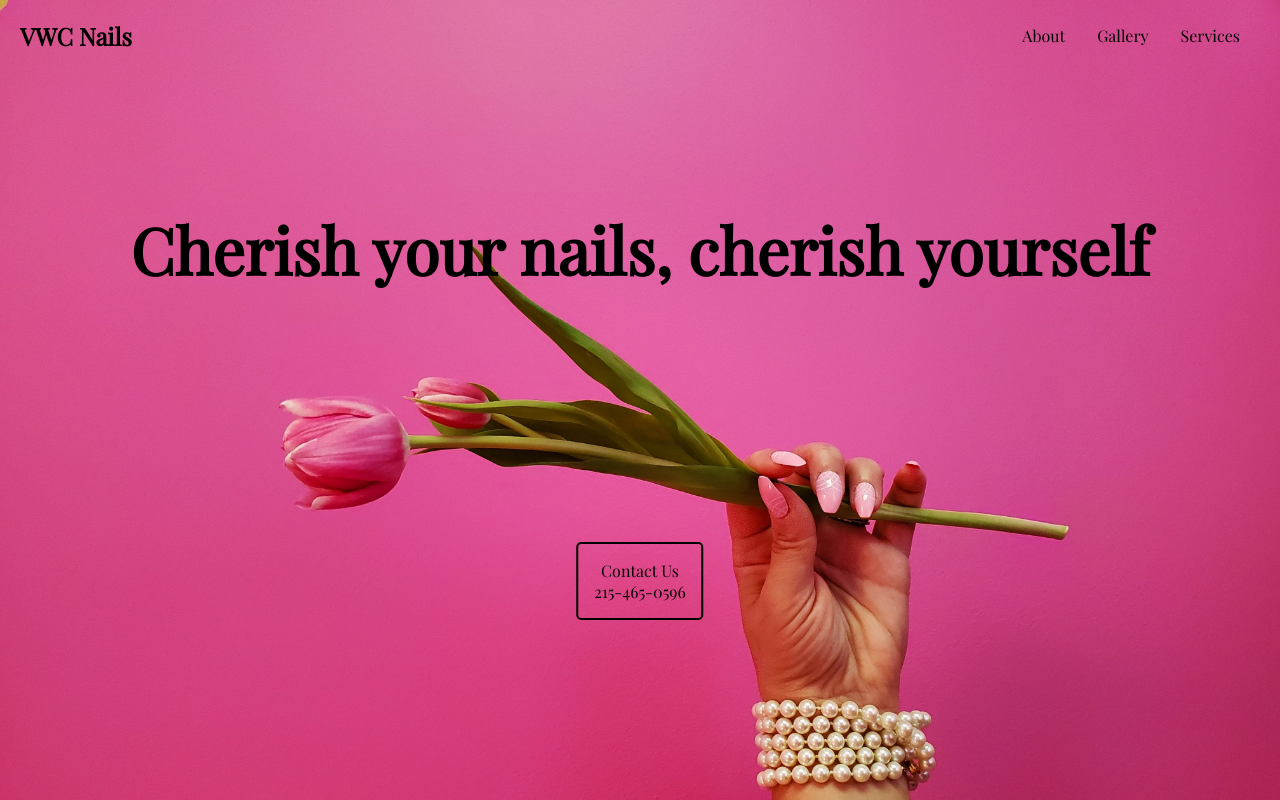
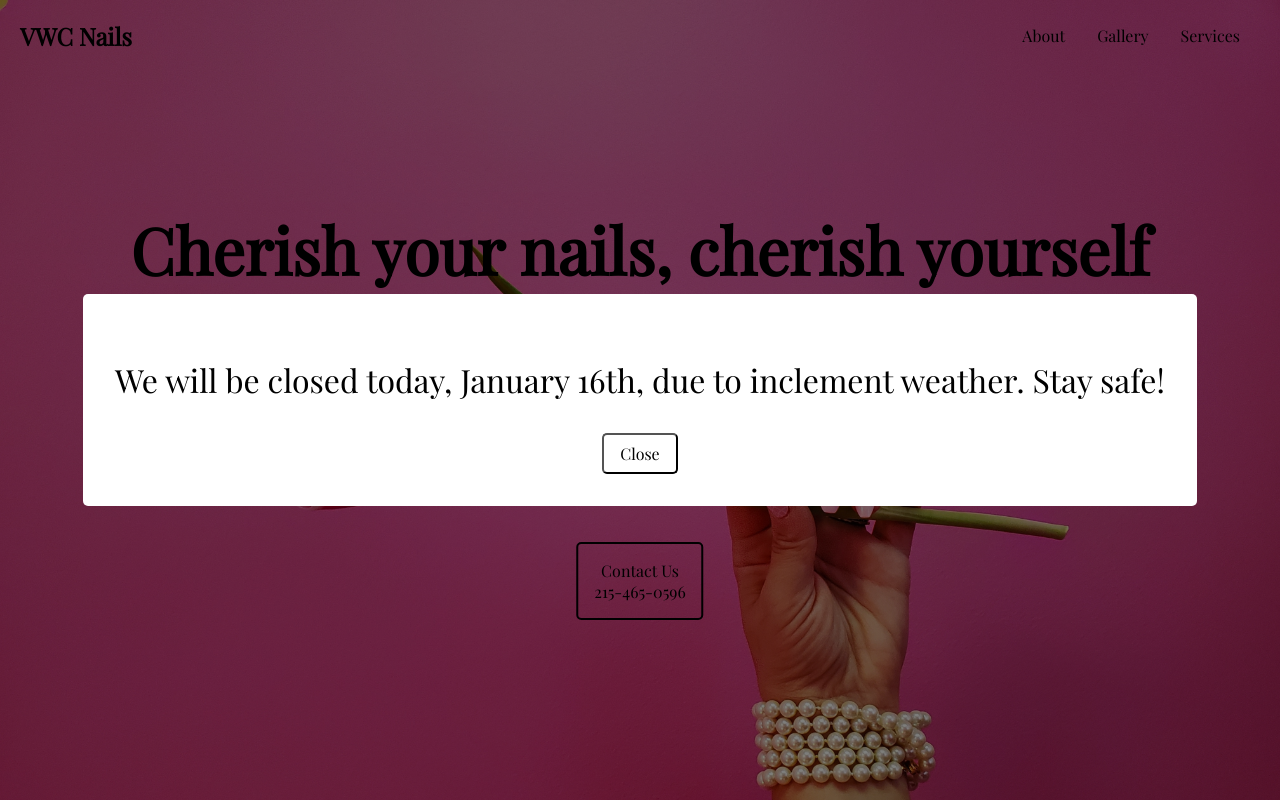
Before and after one commit to kchiem12/vwc_nails_svelte, a SvelteKit app: page / in a window 1280 px wide. Shown: the top 800 px of the page. Built offline with nearby package versions, Linux system fonts and the light colour scheme.

Commit message:
add announcement for snow day 1/16/2024

```diff
--- a/src/routes/+layout.svelte
+++ b/src/routes/+layout.svelte
@@ -21,11 +21,11 @@
 	<link rel="icon" type="image/svg" href={'/favicon.svg'} />
 </svelte:head>
 
-<!-- <Announcement
+<Announcement
 	show={showAnnouncement}
-	message="We will be closed January 1st and 2nd. Happy New Years!!"
+	message="We will be closed today, January 16th, due to inclement weather. Stay safe!"
 	{closeAnnouncement}
-/> -->
+/>
 
 <slot />
 
```
